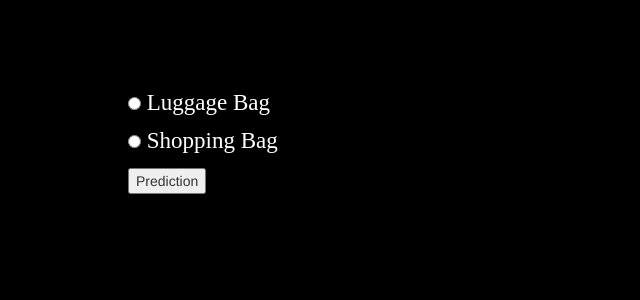
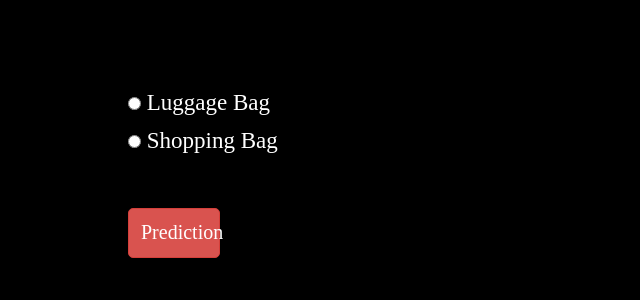
Before and after one commit to pgi18cs030/Product_Personalization, a Django app: template userapp/templates/bags.html in a window 1280 px wide. Shown: the top 300 px of the page, without its empty margins (0-640 px from the left). Run offline with Django 3.2, Linux system fonts and the light colour scheme; the template is opened without the code that fills it: most values are stand-ins (such as "Sample title", 1, 10 or a date in 2020); some libraries are stand-ins or nearby versions.

Commit message:
Update bags.html

```diff
--- a/userapp/templates/bags.html
+++ b/userapp/templates/bags.html
@@ -103,8 +103,8 @@
                 </li>
              {% endfor %}
             </ol>
-        </div>
-        <button type="submit">Prediction</button>
+        </div><br><br>
+        <button type="submit" class="btn btn-danger" style="border-radius : 5px; font-family : Times And Roman; font-size : 20px; margin-bottom : 20px; width : 8%; height : 50px;">Prediction</button>
     </form>
 
 </div>
```
